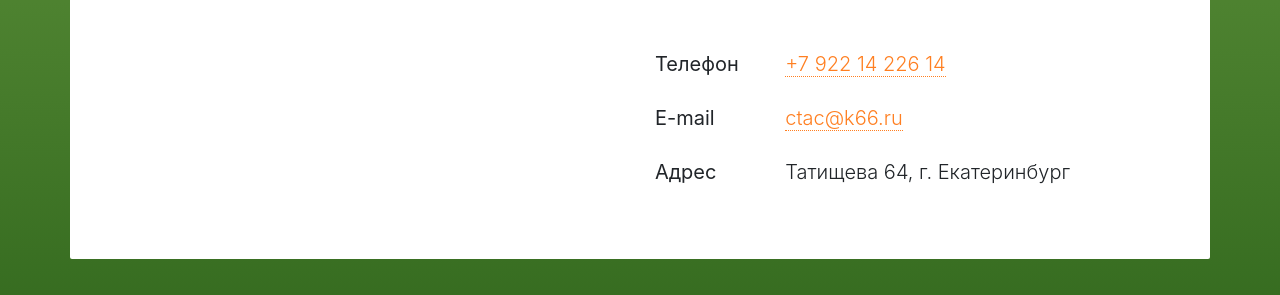
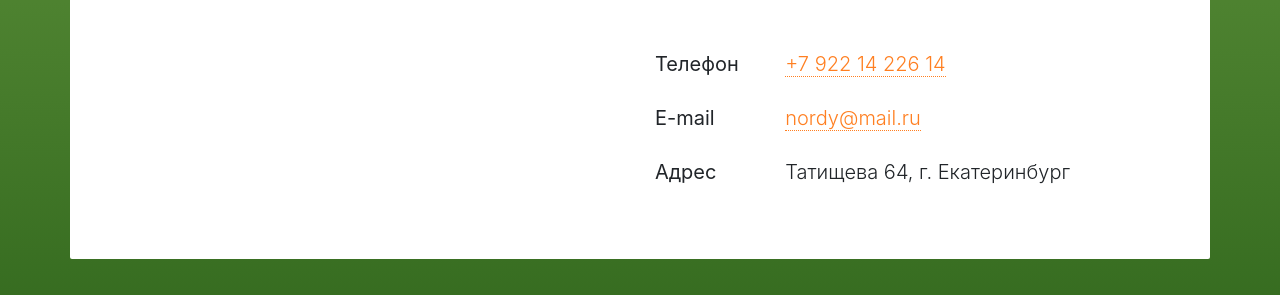
Before and after one commit to schefer/schefer.github.io, a Jekyll site: the page built from index.html, in a window 1280 px wide. Shown: the part 1237-1532 px from the top of the page. Built offline with Jekyll 4.4.1, drawn with Linux system fonts in a browser that asks for light colours; the list of posts is cut into pages by our own code.

Commit message:
Update _config.yml

```diff
--- a/_config.yml
+++ b/_config.yml
@@ -25,7 +25,7 @@ sass:
 owner:
   name:               Стас Шефер
   phone:              +7 922 14 226 14
-  email:              ctac@k66.ru
+  email:              nordy@mail.ru
   vk:                 sportschef
 
 admin:
```
